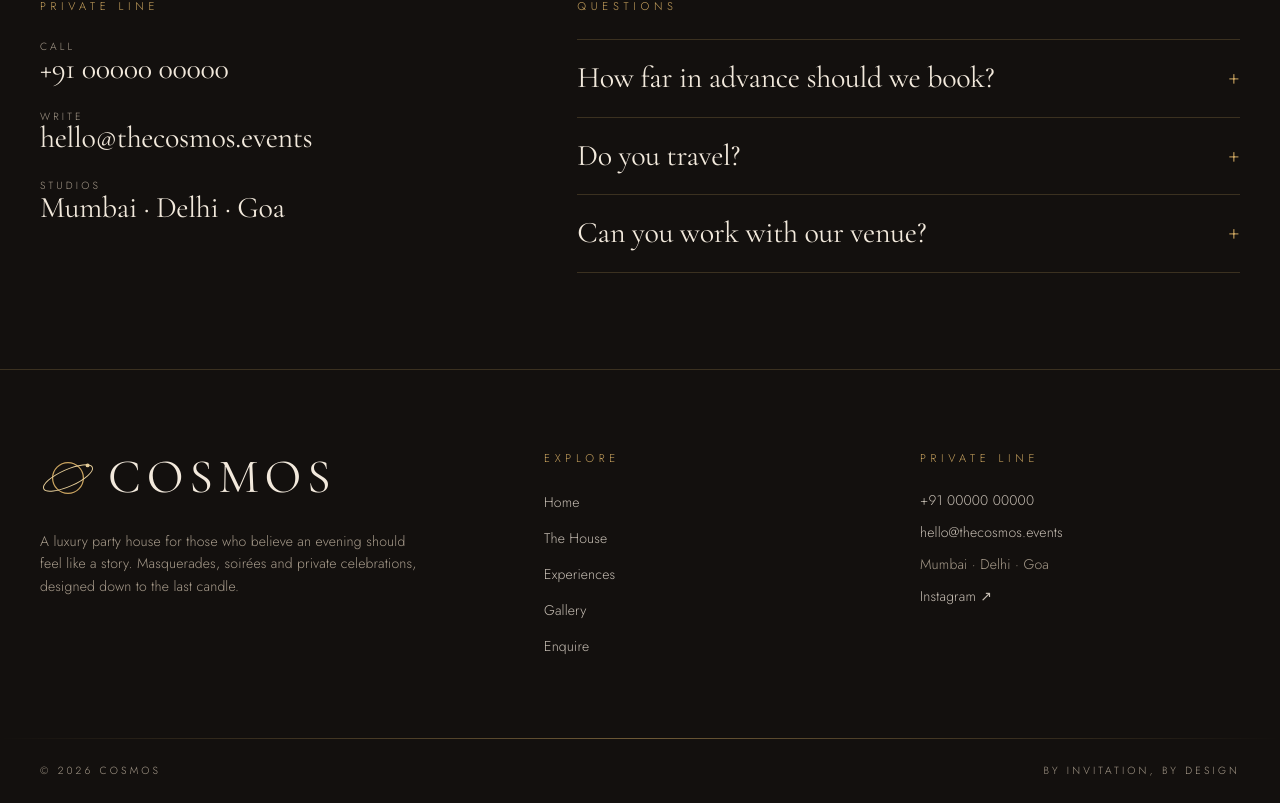
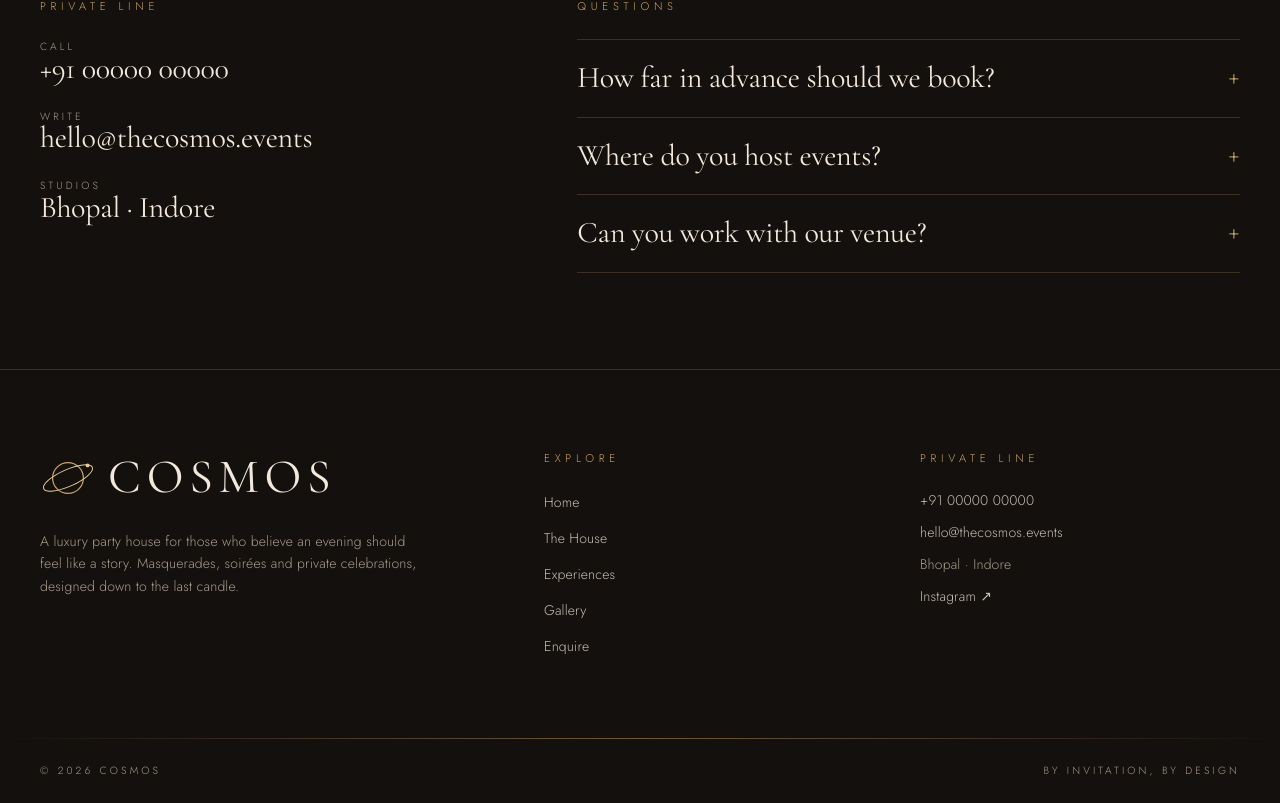
Before and after one commit to anshul52/COSMOS, a Next.js app: page /contact in a window 1280 px wide. Shown: the part 1263-2066 px from the top of the page. Built offline with nearby package versions, Linux system fonts and the light colour scheme; a web font is replaced by a local one.

Commit message:
Update contact information and metadata to reflect event locations in Bhopal and Indore

```diff
--- a/src/app/contact/page.tsx
+++ b/src/app/contact/page.tsx
@@ -12,7 +12,7 @@ export const metadata: Metadata = {
 
 const faqs = [
   { q: "How far in advance should we book?", a: "For large productions we recommend three to six months. Intimate dinners can often be arranged in three to four weeks." },
-  { q: "Do you travel?", a: "Yes. We design events across India and at destination venues abroad." },
+  { q: "Where do you host events?", a: "We are based in Bhopal and Indore, and most of our evenings happen across these two cities. For the right celebration, we also travel to destination venues elsewhere in India." },
   { q: "Can you work with our venue?", a: "Absolutely. We can transform a venue you love, or source one from our private collection." },
 ];
 
--- a/src/app/layout.tsx
+++ b/src/app/layout.tsx
@@ -24,7 +24,7 @@ export const metadata: Metadata = {
     template: "%s — Cosmos",
   },
   description:
-    "Cosmos designs unforgettable luxury parties: masquerade balls, Gatsby soirées, private dinners and after-dark celebrations.",
+    "Cosmos designs unforgettable luxury parties in Bhopal and Indore: masquerade balls, Gatsby soirées, private dinners and after-dark celebrations.",
 };
 
 export default function RootLayout({ children }: LayoutProps<"/">) {
--- a/src/lib/site.ts
+++ b/src/lib/site.ts
@@ -10,7 +10,7 @@ export const nav = [
 export const contact = {
   phone: "+91 00000 00000",
   email: "hello@thecosmos.events",
-  city: "Mumbai · Delhi · Goa",
+  city: "Bhopal · Indore",
   instagram: "https://instagram.com/",
 };
 
```
